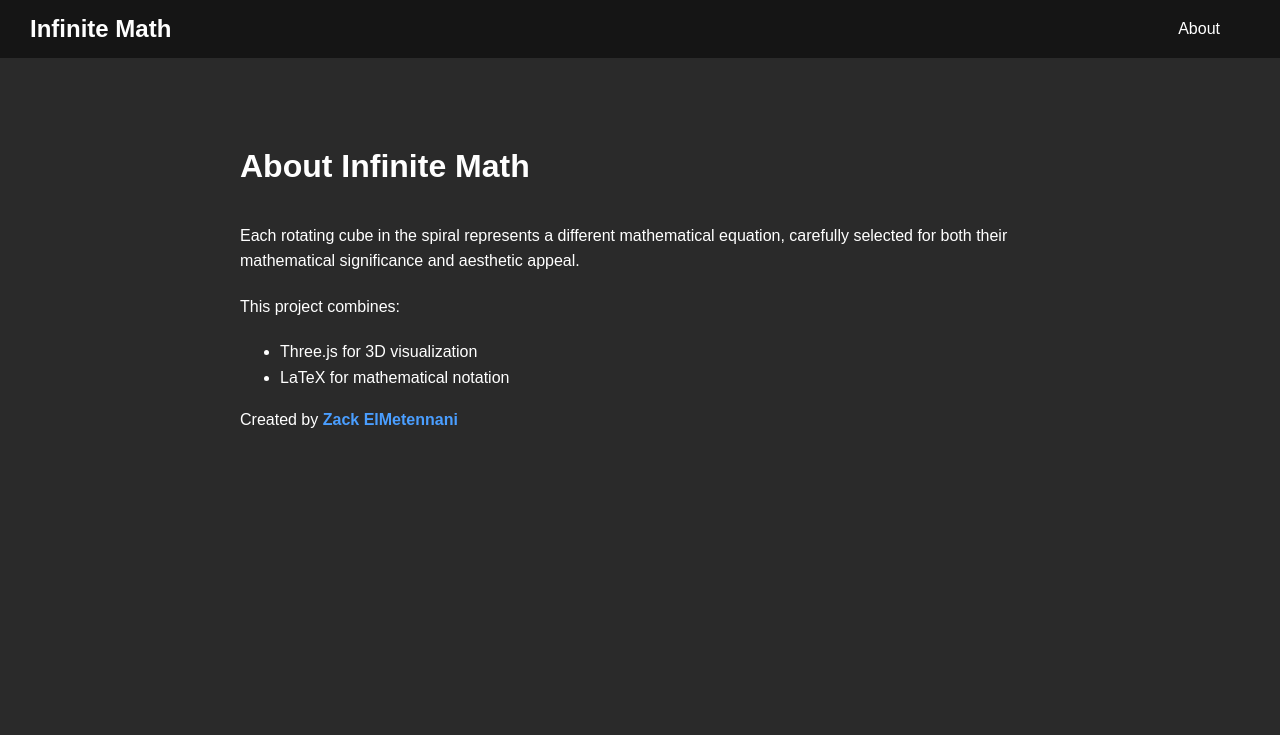
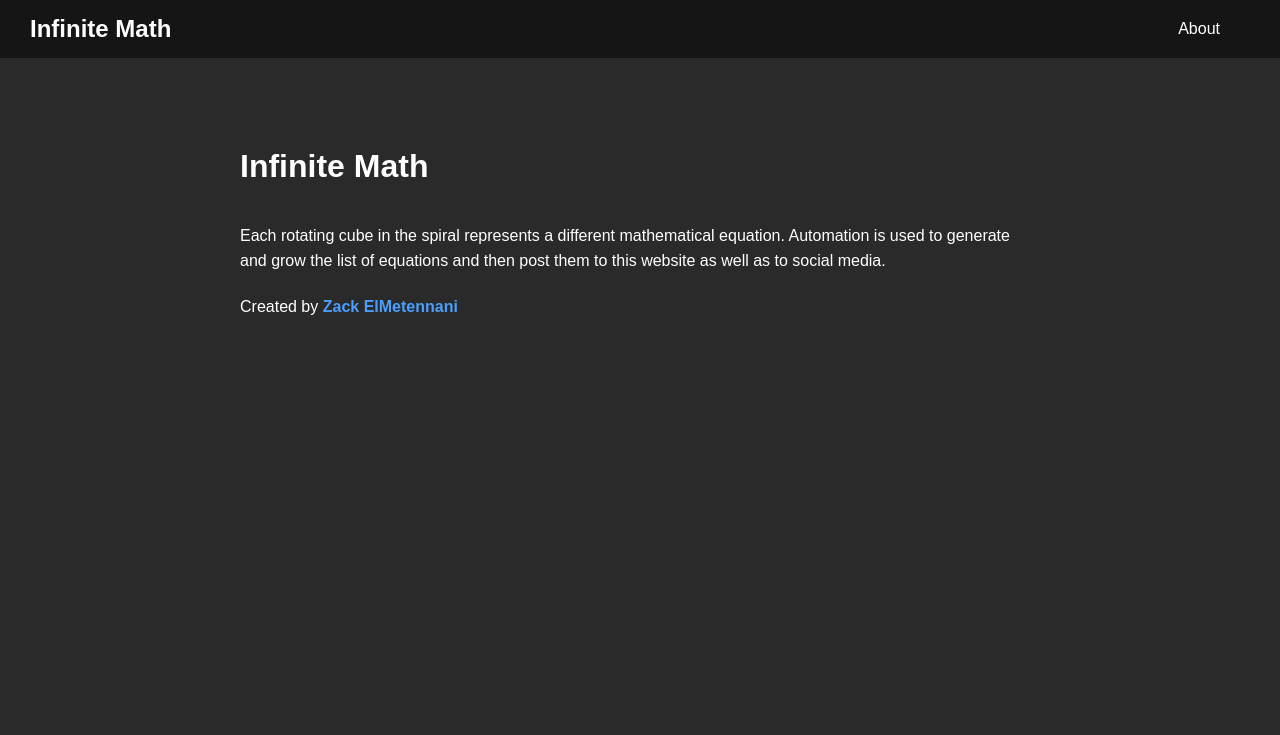
Before and after one commit to zelmetennani/Infinite-Math, a plain HTML site: page about.html in a window 1280 px wide. Shown: the top 735 px of the page. Drawn offline with Linux system fonts and the light colour scheme.

Commit message:
Update about page

```diff
--- a/about.html
+++ b/about.html
@@ -116,15 +116,8 @@
         </div>
     </div>
     <div class="content">
-        <h1>About Infinite Math</h1>
-
-        <p>Each rotating cube in the spiral represents a different mathematical equation, carefully selected for both their mathematical significance and aesthetic appeal.</p
-
-        <p>This project combines:</p>
-        <ul>
-            <li>Three.js for 3D visualization</li>
-            <li>LaTeX for mathematical notation</li>
-        </ul>
+        <h1>Infinite Math</h1>
+        <p>Each rotating cube in the spiral represents a different mathematical equation. Automation is used to generate and grow the list of equations and then post them to this website as well as to social media. </p>
 
         <p>Created by <a href="https://zackelmet.xyz/" style="color: #4a9eff; text-decoration: none; font-weight: bold;">Zack ElMetennani</a></p>
     </div>
```
